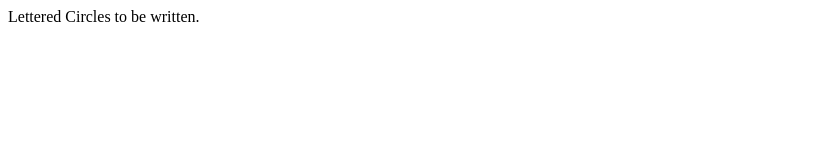
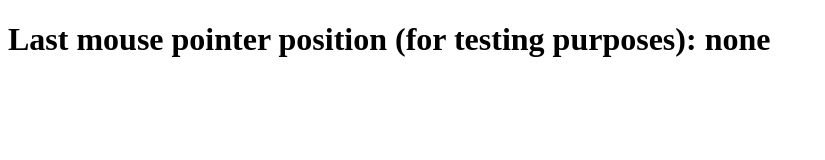
Before and after one commit to GBouffard/lettered_circles, a plain HTML site: page index.html in a window 1280 px wide. Shown: the whole page, without its empty margins (0-825 px from the left). Drawn offline with nearby package versions, Linux system fonts and the light colour scheme.

Commit message:
LC has no initial mouse pointer position when it opens

```diff
--- a/index.html
+++ b/index.html
@@ -8,6 +8,6 @@
   </head>
 
   <body>
-    Lettered Circles to be written.
+    <h1 id="coordinates">Last mouse pointer position (for testing purposes): none</h1>
   </body>
 </html>
```
Also changed, not shown: spec/LetteredCirclesSpec.js (+2 -1 lines).
